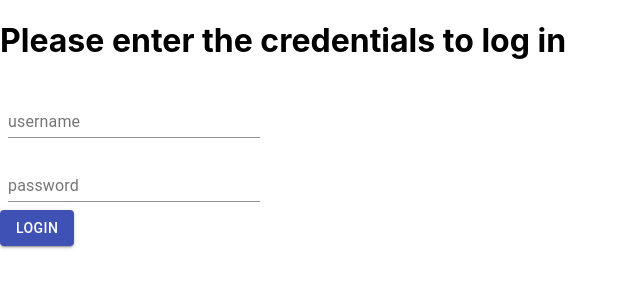
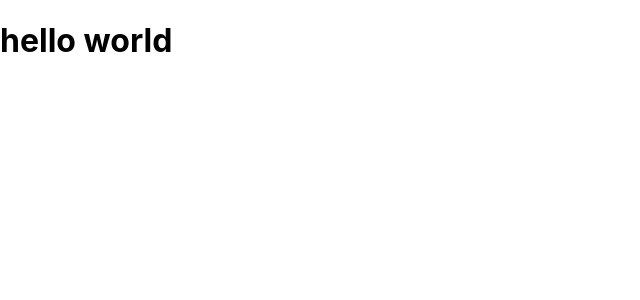
Before and after one commit to birnesh/todo-react, a React (Create React App) app: page / in a window 1280 px wide. Shown: the top 300 px of the page, without its empty margins (0-640 px from the left). Built offline with nearby package versions, Linux system fonts and the light colour scheme.

Commit message:
initial deploy

```diff
--- a/src/App.js
+++ b/src/App.js
@@ -6,12 +6,13 @@
 const App = () => {
   return (
     <Router>
-      <div className="App">
+      <h1>hello world</h1>
+      {/* <div className="App">
         <Switch>
           <Route path="/" exact component={Login} />
           <Route path="/todo" component={Todo} />
         </Switch>
-      </div>
+      </div> */}
     </Router>
   );
 };
```
